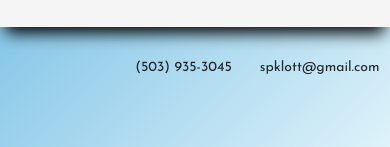
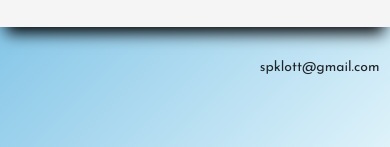
Before and after one commit to spencer-lott/Portfolio-Website, a React (Create React App) app: page / in a window 390 px wide. Shown: the part 584-731 px from the top of the page. Built offline with nearby package versions, Linux system fonts and the light colour scheme.

Commit message:
removed phone number

```diff
--- a/src/components/home/Home.js
+++ b/src/components/home/Home.js
@@ -29,7 +29,6 @@ return (
                 </Row>
                 <Row>
                     <div className="contact-footer">
-                        <ul>(503) 935-3045</ul>
                         <ul>spklott@gmail.com</ul>
                     </div>
                 </Row>
```
